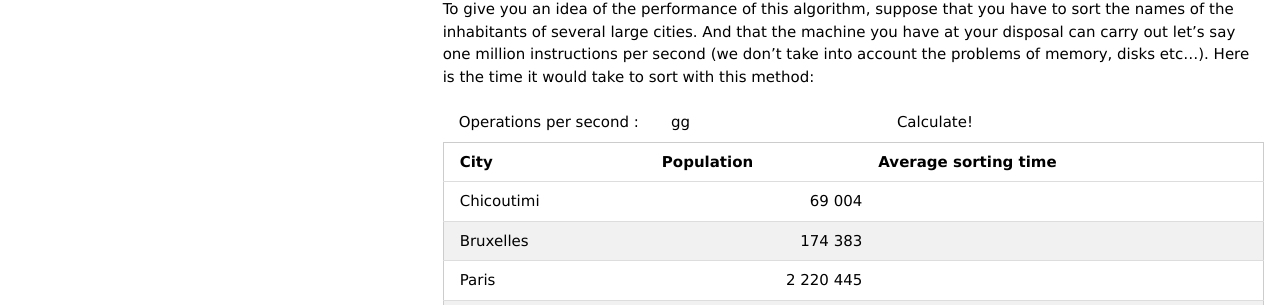
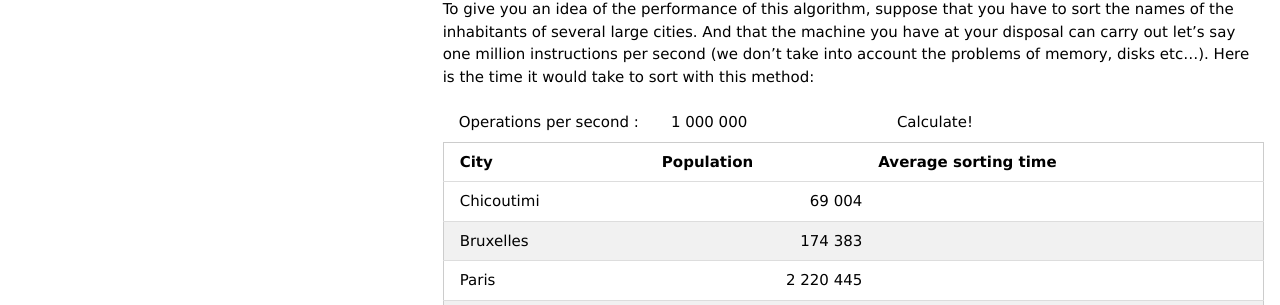
Before and after one commit to LWH-21/Algos, a Jekyll site: the page built from _posts/2020-11-20-bubblesort_en.md, in a window 1280 px wide. Shown: the part 877-1182 px from the top of the page. Built offline with Jekyll 4.4.1, drawn with Linux system fonts in a browser that asks for light colours; comment, search, counter and statistics services are not loaded.

Commit message:
Update 2020-11-20-bubblesort_en.md

```diff
--- a/_posts/2020-11-20-bubblesort_en.md
+++ b/_posts/2020-11-20-bubblesort_en.md
@@ -77,7 +77,7 @@
 
 <div class="w3-metro-darken w3-bar">
 <label class="w3-bar-item" >Operations per second :</label>
-<input class="w3-input w3-bar-item" type="text" id="computerspeed" value="gg">
+<input class="w3-input w3-bar-item" type="text" id="computerspeed" value="1 000 000">
 <button class="w3-bar-item w3-button" onclick="calc_sort_speed();return false;">Calculate!</button>
 </div>
 <table id = "exectimes"  class="w3-table-all">
```
